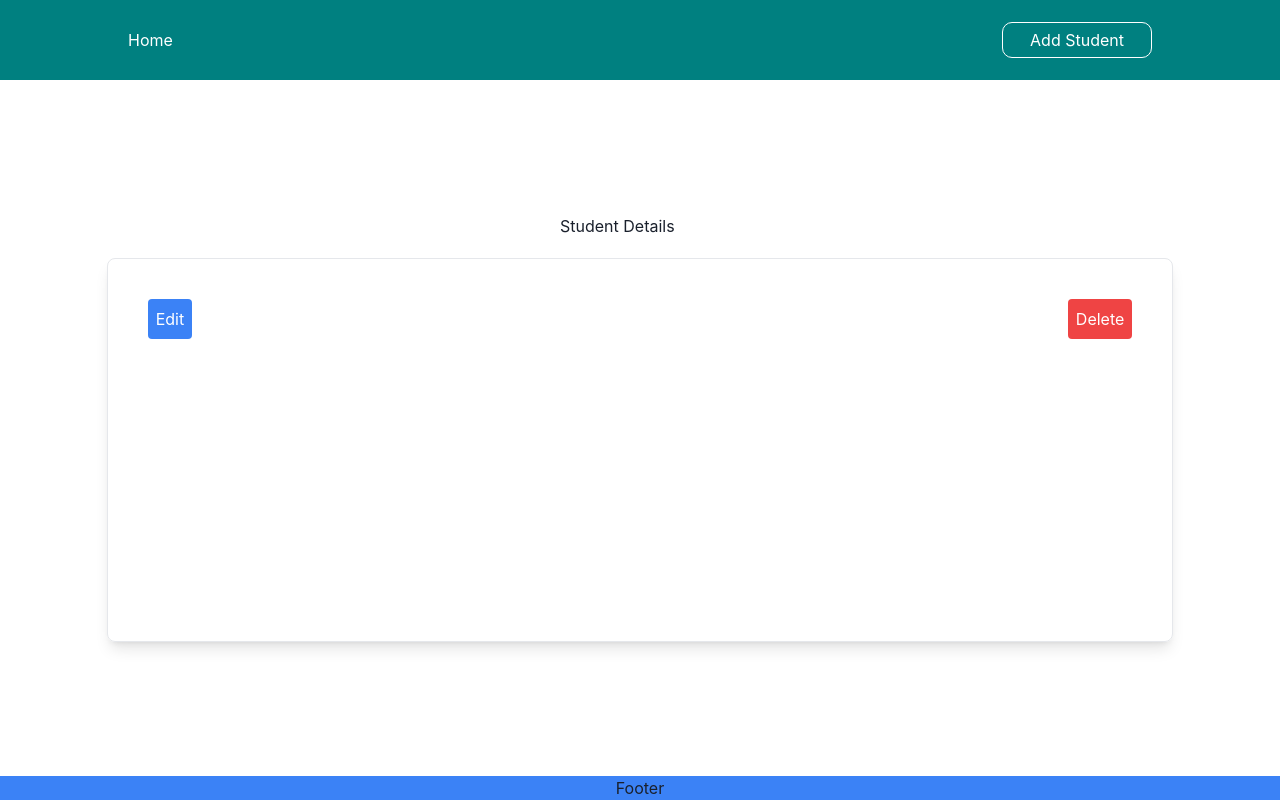
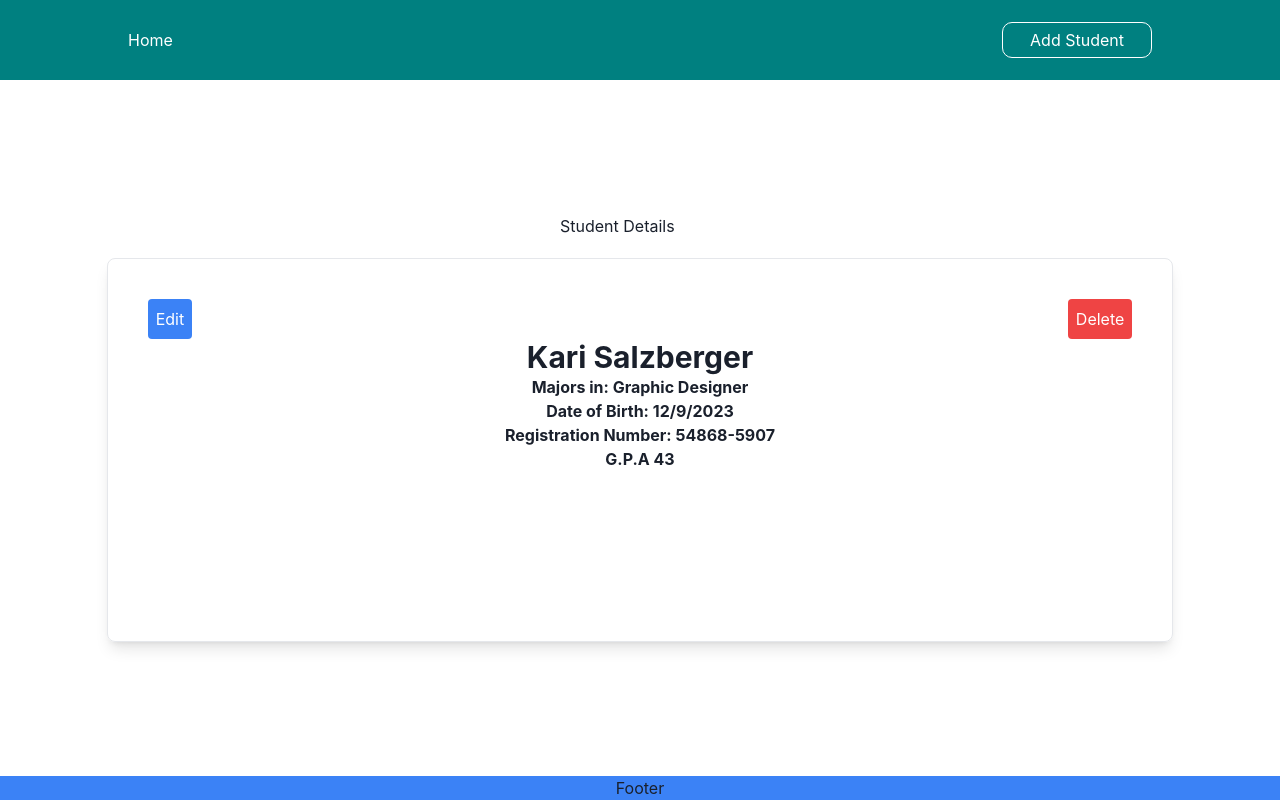
Before and after one commit to itstimiking/sims, a Next.js app: page /students/1 in a window 1280 px wide. Built offline with nearby package versions, Linux system fonts and the light colour scheme.

Commit message:
Typscript fix

```diff
--- a/src/pages/students/[id]/index.tsx
+++ b/src/pages/students/[id]/index.tsx
@@ -42,6 +42,14 @@ const Details = ({ student }: { student: Student }) => {
           </button>
         </div>
 
+        <div className='flex flex-1 items-center flex-col justify-center'>
+          <span className='text-3xl font-bold'> {data?.name} </span>
+          <span className='font-bold'> Majors in: {data?.major} </span>
+          <span className='font-bold'>Date of Birth: {data?.dob} </span>
+          <span className='font-bold'>Registration Number: {data?.registrationNumber} </span>
+          <span className='font-bold'>G.P.A {data?.gpa} </span>
+        </div>
+
       </div>
 
     </div>
```
